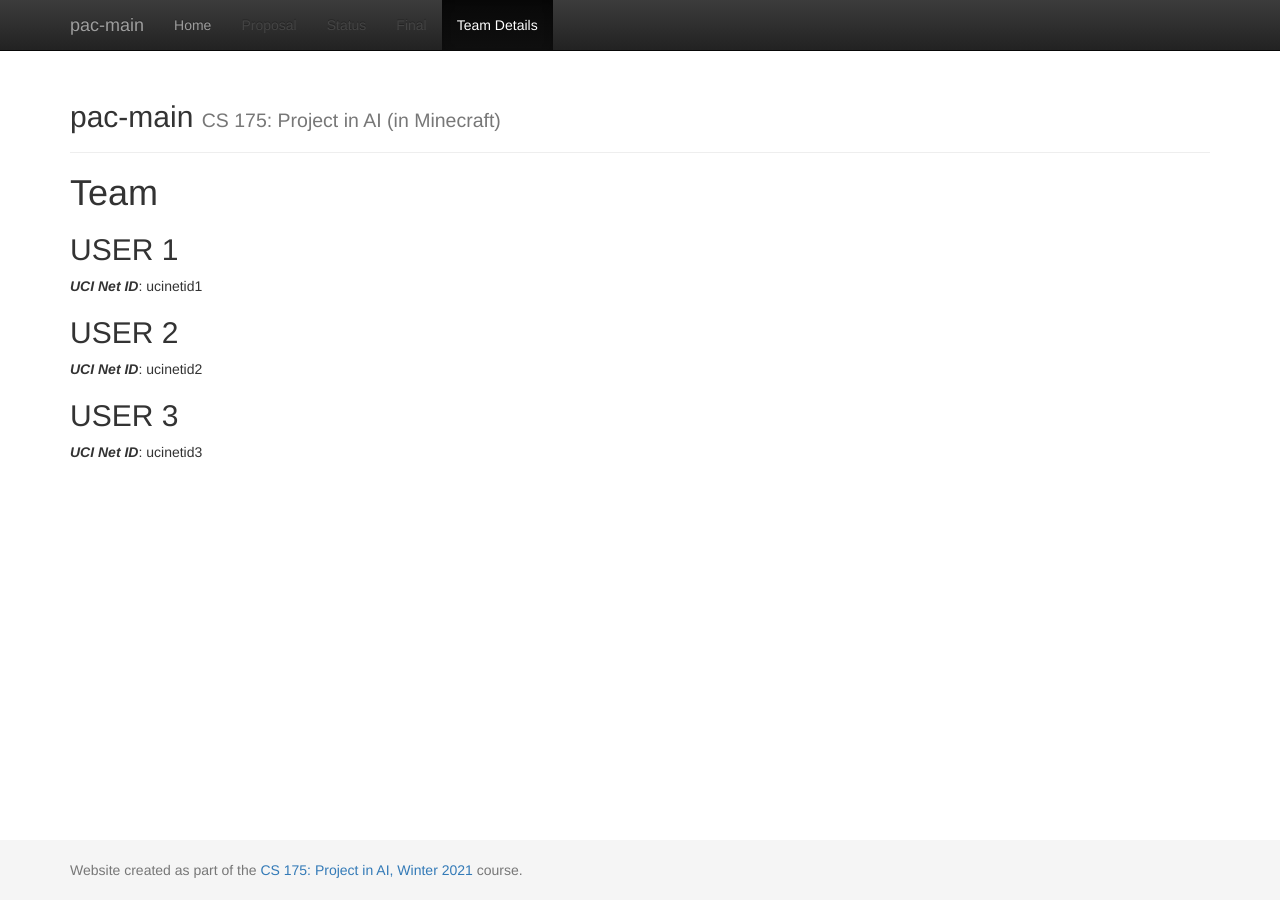
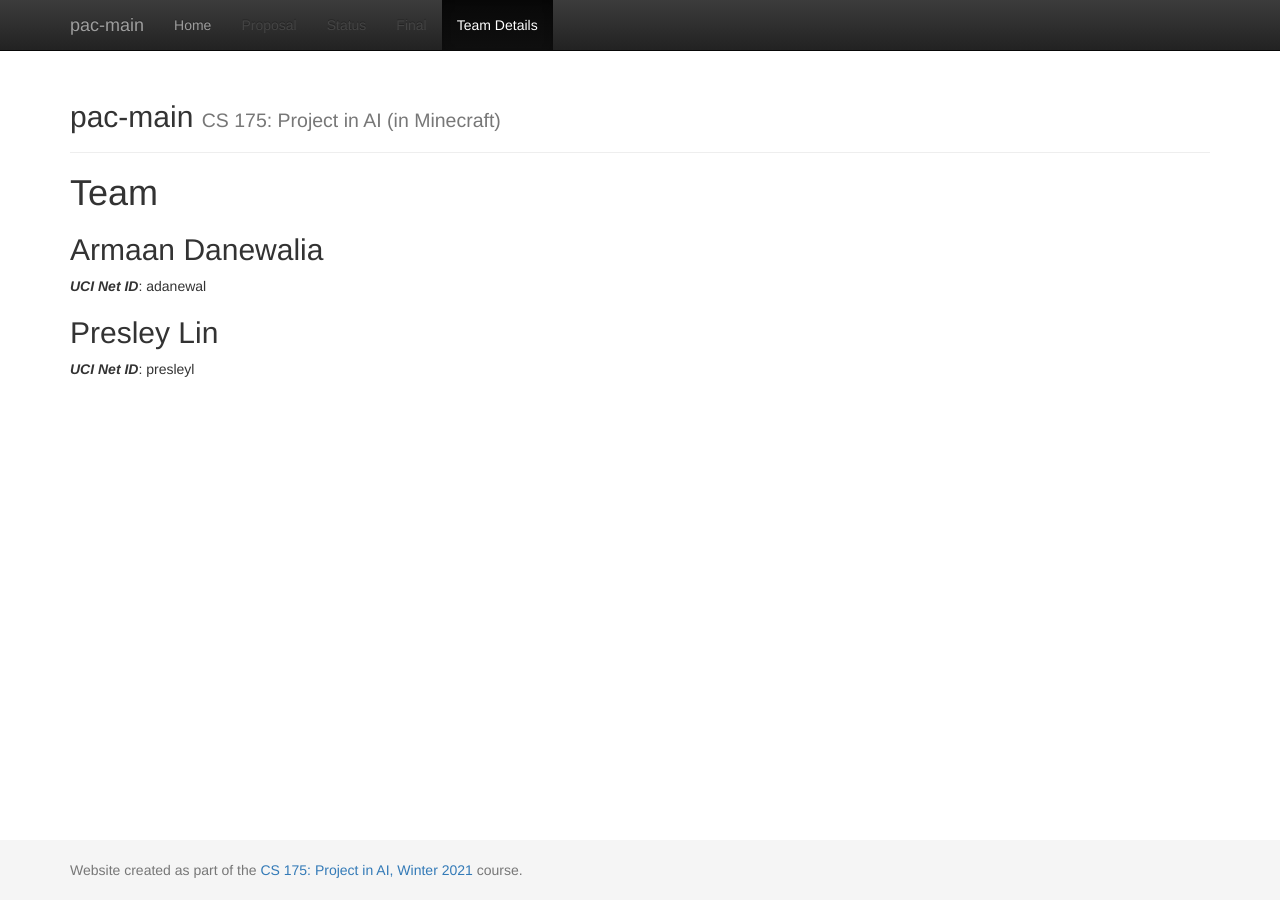
Before and after one commit to armaansd/pac-mAIn, a Jekyll site: the page built from docs/team.md, in a window 1280 px wide. Built offline with Jekyll 4.4.1, drawn with Linux system fonts in a browser that asks for light colours.

Commit message:
Update team.md

```diff
--- a/docs/team.md
+++ b/docs/team.md
@@ -6,11 +6,8 @@
 # {{ page.title }}
 
 
-## USER 1
-***UCI Net ID***: ucinetid1
+## Armaan Danewalia
+***UCI Net ID***: adanewal
 
-## USER 2
-***UCI Net ID***: ucinetid2
-
-## USER 3
-***UCI Net ID***: ucinetid3
+## Presley Lin
+***UCI Net ID***: presleyl
```
